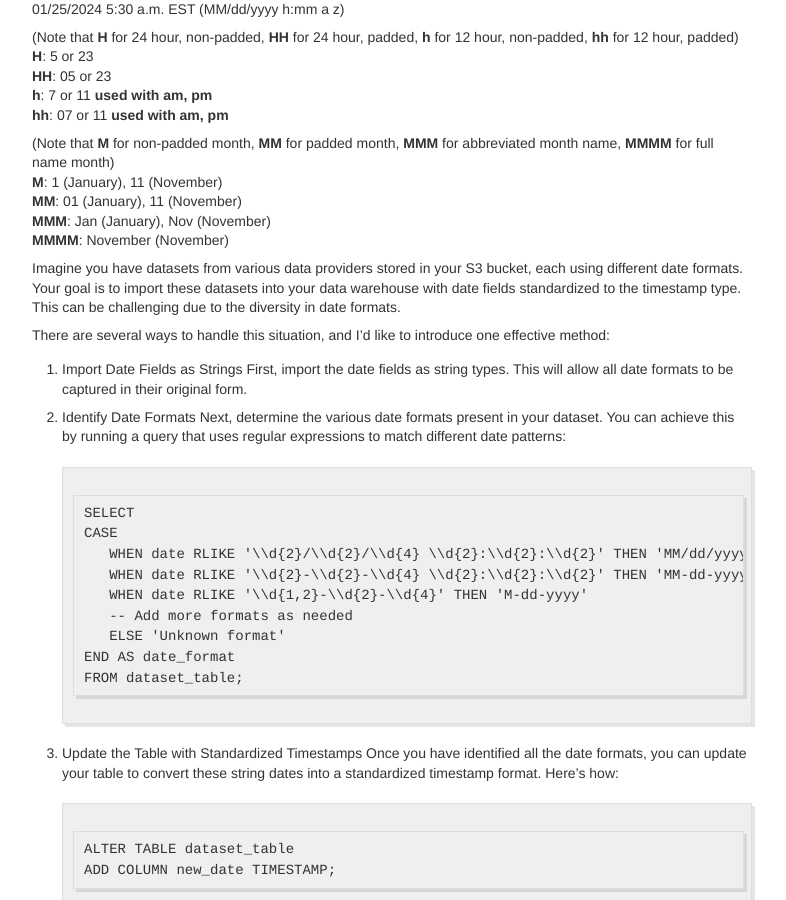
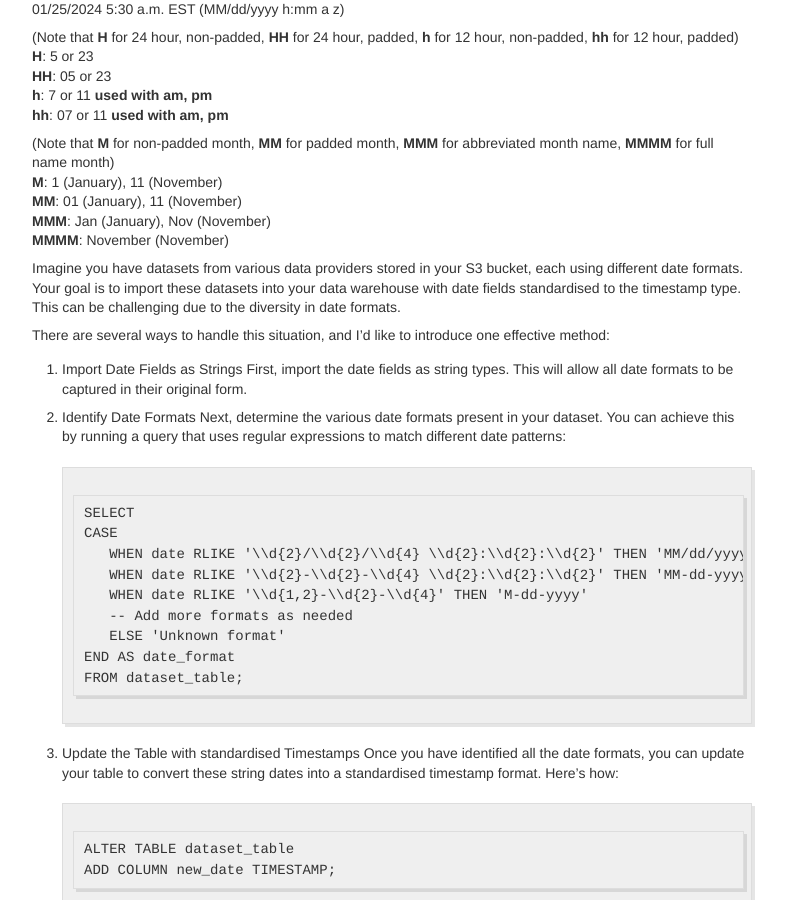
Before and after one commit to noahtjkim/noahtjkim.github.io, a Jekyll site: the page built from _posts/2024-07-31-Handling-Date-Format.md, in a window 1280 px wide and 900 px high, scrolled down 431 px. Shown: the whole window, without its empty margins (248-1034 px from the left). Built offline with Jekyll 4.4.1, drawn with Linux system fonts in a browser that asks for light colours; some of the changed text lies outside the part shown.

Commit message:
Update 2024-07-31-Handling-Date-Format.md

````diff
--- a/_posts/2024-07-31-Handling-Date-Format.md
+++ b/_posts/2024-07-31-Handling-Date-Format.md
@@ -27,7 +27,7 @@ Apr 05 2024 00:15:30 (MMM dd yyyy HH:mm:ss)
 **MMM**: Jan (January), Nov (November)
 **MMMM**: November (November)
 
-Imagine you have datasets from various data providers stored in your S3 bucket, each using different date formats. Your goal is to import these datasets into your data warehouse with date fields standardized to the timestamp type. This can be challenging due to the diversity in date formats.
+Imagine you have datasets from various data providers stored in your S3 bucket, each using different date formats. Your goal is to import these datasets into your data warehouse with date fields standardised to the timestamp type. This can be challenging due to the diversity in date formats.
 
 There are several ways to handle this situation, and I’d like to introduce one effective method:
 
@@ -48,8 +48,8 @@ SELECT
 FROM dataset_table;
 ```
 
-3. Update the Table with Standardized Timestamps
-Once you have identified all the date formats, you can update your table to convert these string dates into a standardized timestamp format. Here’s how:
+3. Update the Table with standardised Timestamps
+Once you have identified all the date formats, you can update your table to convert these string dates into a standardised timestamp format. Here’s how:
 ```
 ALTER TABLE dataset_table
 ADD COLUMN new_date TIMESTAMP;
````
Also changed, not shown: other parts of _posts/2024-07-31-Handling-Date-Format.md (+1 -1 lines).
